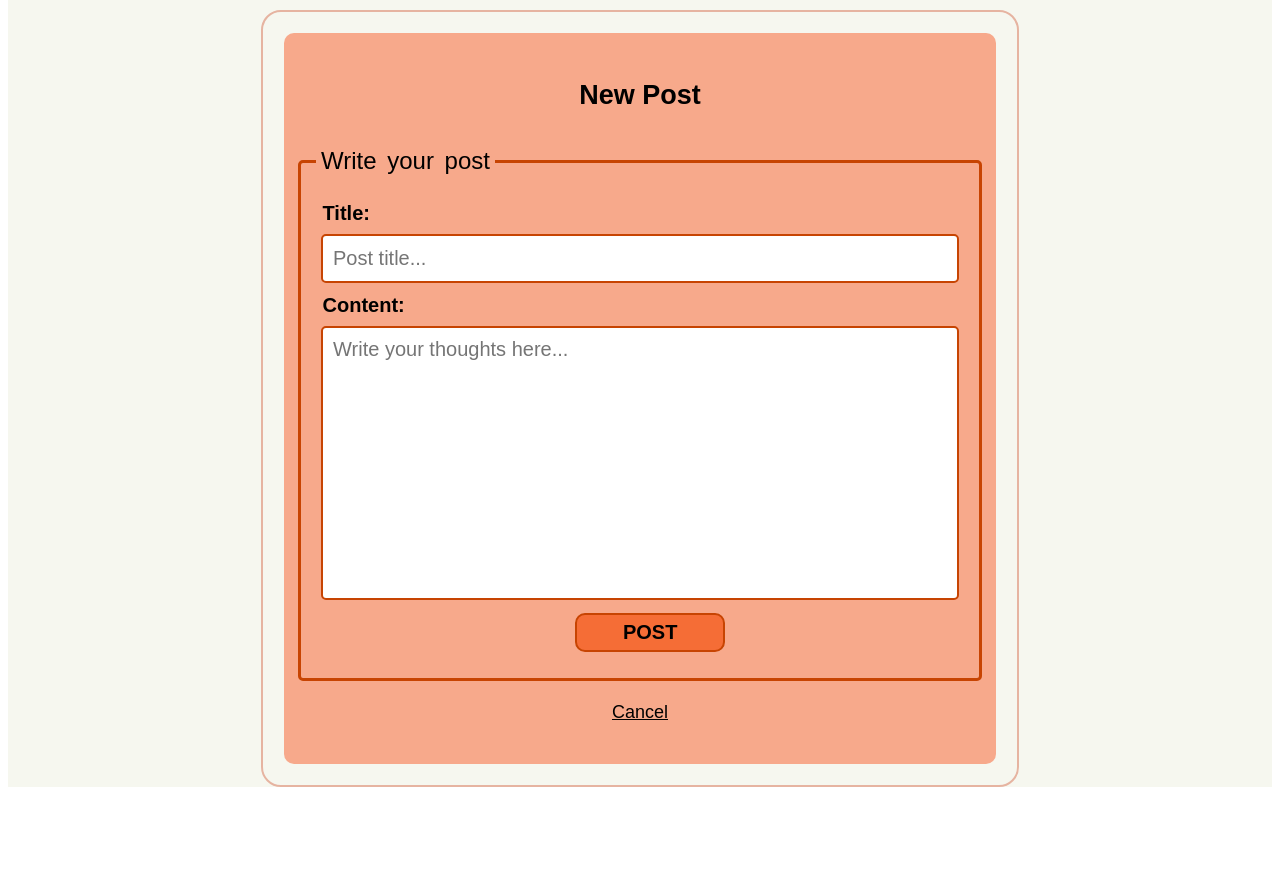
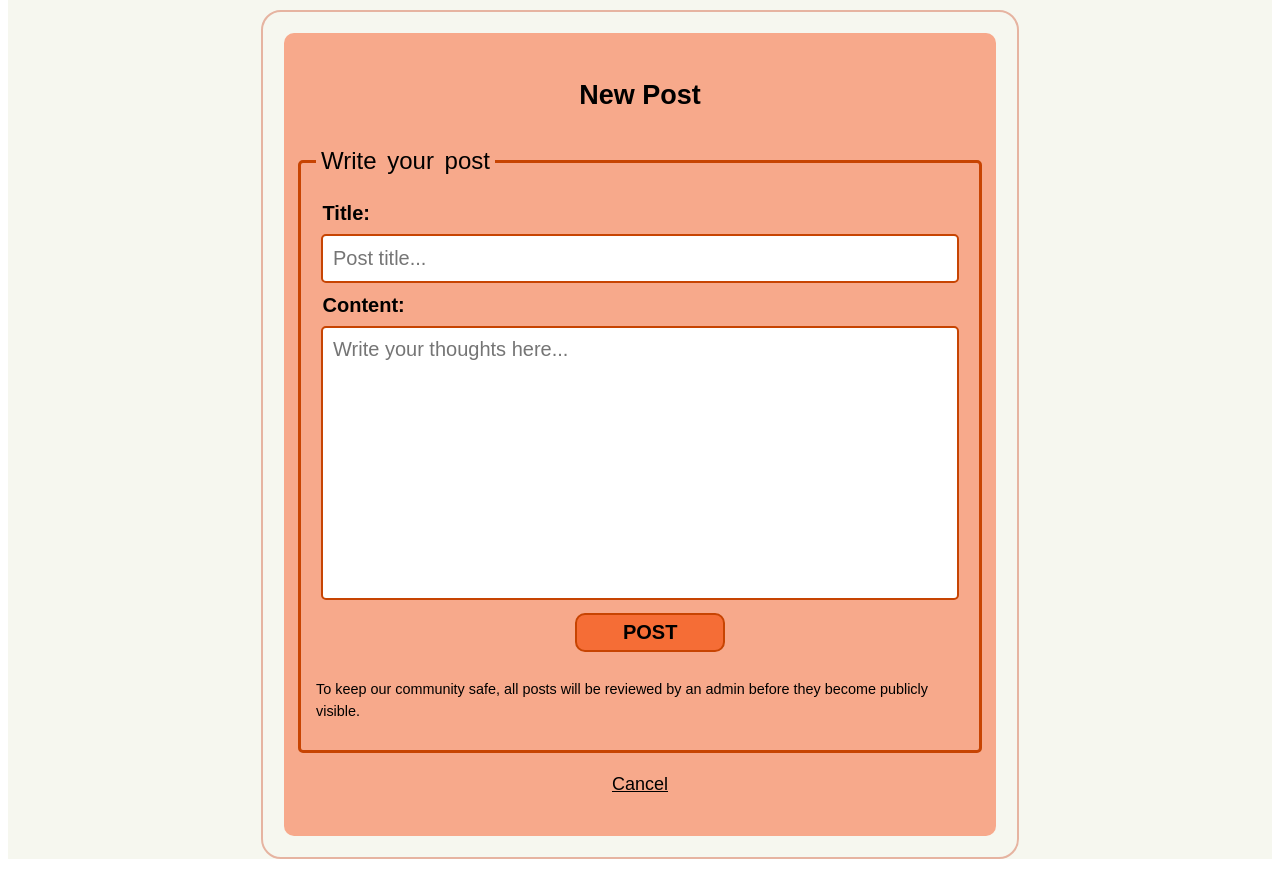
Before and after one commit to Coookei/SoundAdvice, a website: page app/public/html/post_new.html in a window 1280 px wide. Shown: the part 230-1099 px from the top of the page. Before the commit the page ends 1027 px from the top, so only its background shows below. Drawn offline with Linux system fonts and the light colour scheme; no server answers.

Commit message:
feat: add note about admin review for new posts on post_new page

```diff
--- a/app/public/css/style.css
+++ b/app/public/css/style.css
@@ -394,3 +394,7 @@ legend {
 #postForm button[type='submit']:hover {
   background-color: #f2875c;
 }
+
+.small-note {
+  font-size: 0.9rem;
+}
--- a/app/public/html/post_new.html
+++ b/app/public/html/post_new.html
@@ -52,6 +52,9 @@
             ></textarea>
 
             <button type="submit" id="post_btn">Post</button>
+            <p class="small-note">
+              To keep our community safe, all posts will be reviewed by an admin before they become publicly visible.
+            </p>
           </fieldset>
         </form>
 
```
